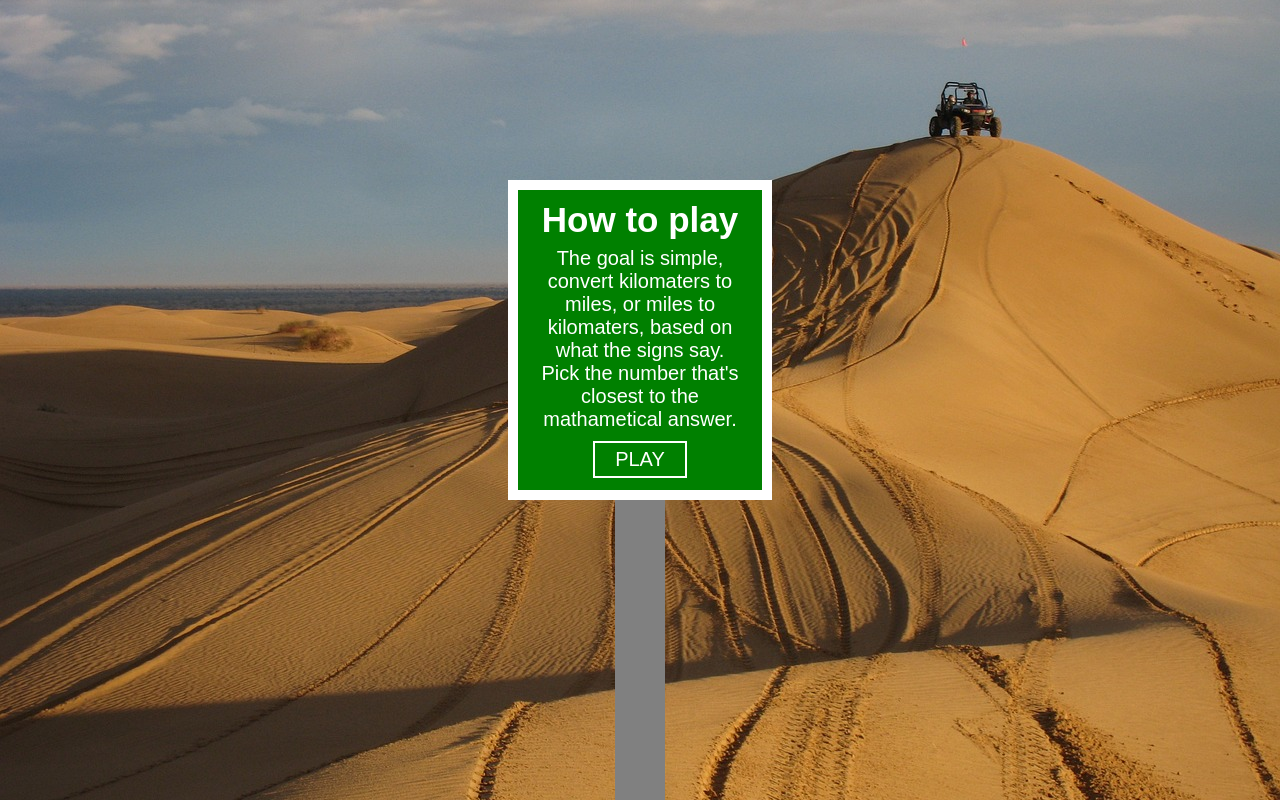
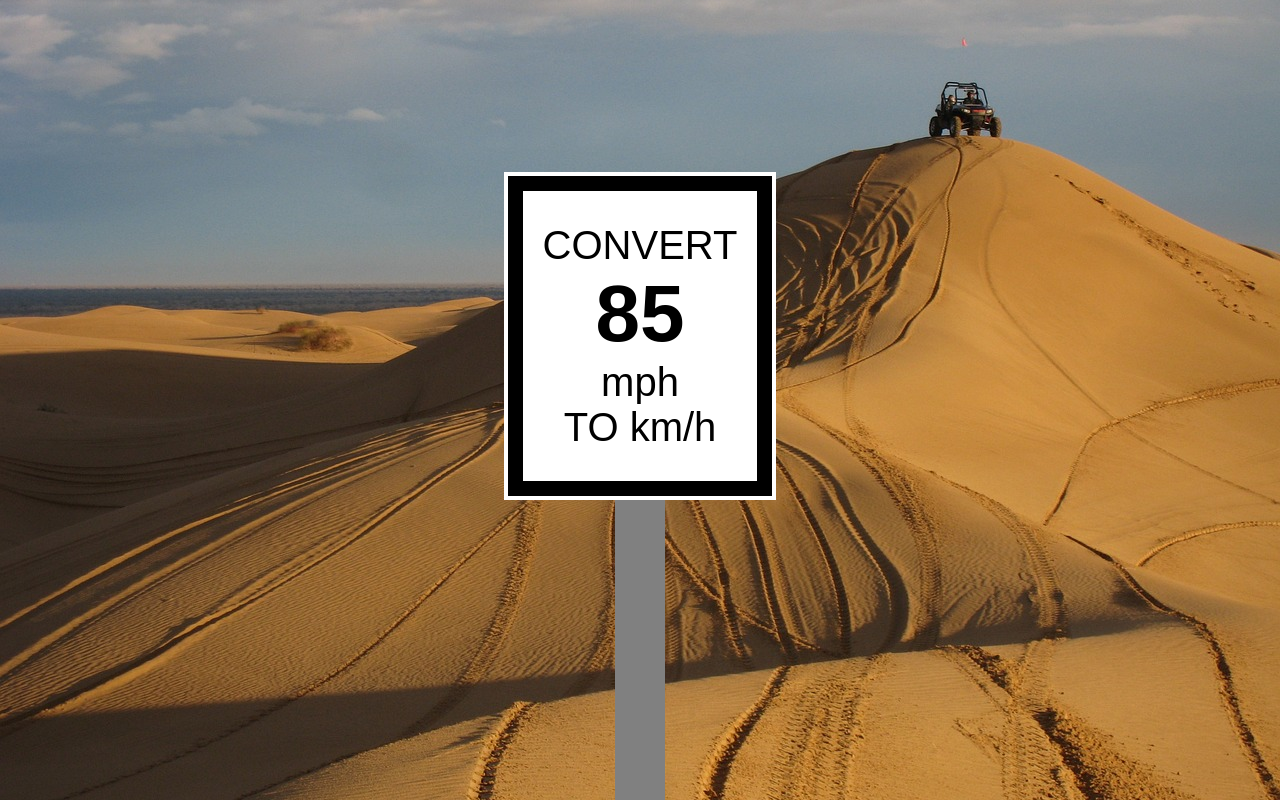
Before and after one commit to RobertB512/speed-limit-conversion-game, a plain HTML site: page index.html in a window 1280 px wide. Both pictures are taken after a click on the button "PLAY". Drawn offline with Linux system fonts and the light colour scheme.

Commit message:
Hit play to move first sign away, and move a speed limit sign in

```diff
--- a/scripts/script.js
+++ b/scripts/script.js
@@ -38,11 +38,22 @@ const generateSign = () => {
 	whiteBorderWrapper.append(speedLimitSign);
 };
 
-// const handlePlayBtn = () => {
-//   const playBtn = querySelector(".play-btn")
-//   const
+const startGame = () => {
+  const howToPlaySignWrapper = document.querySelector(".how-to-play-sign-wrapper")
+  const speedLimitSignWrapper = document.querySelector(".speed-limit-sign-wrapper")
 
-// }
+  generateSign();
 
+  howToPlaySignWrapper.classList.add("move-out")
+  speedLimitSignWrapper.classList.add("move-in")
 
-generateSign();
+}
+
+const handlePlayBtn = () => {
+  const playBtn = document.querySelector(".play-btn")
+
+  playBtn.removeEventListener("click", startGame)
+  playBtn.addEventListener("click", startGame)
+}
+
+handlePlayBtn()
--- a/styles/scss/styles.scss
+++ b/styles/scss/styles.scss
@@ -29,6 +29,8 @@ body {
   justify-content: center;
   align-items: center;
   flex-direction: column;
+
+  // transition: 2s;
   // position: relative;
 }
 
@@ -38,20 +40,30 @@ body {
   width: 5rem;
 }
 
+.how-to-play-sign, .white-border-wrapper {
+  position: relative;
+  top: 10rem;
+}
+
 // speed limit sign
 .speed-limit-sign-wrapper {
   position: absolute;
-  right: 500rem;
+  transform: translate(5000%);
+  transition: 1s;
+  // transition: 2s;
 }
 
+.white-border-wrapper {
+  border: 0.4rem solid white;
+}
 
 .sign {
   display: flex;
   justify-content: center;
   align-items: center;
   flex-direction: column;
-  position: relative;
-  top: 10rem;
+  // position: relative;
+  // top: 10rem;
   background-color: white;
   border-width: 1.5rem;
   border-style: solid;
@@ -74,6 +86,9 @@ body {
   }
 }
 
+.how-to-play-sign-wrapper {
+  transition: 2s;
+}
 .how-to-play-sign {
   // display: none;
   gap: 1rem;
@@ -106,10 +121,10 @@ body {
 }
 
 // javascript styles
-.move-in-from-right {
-  left: 500rem;
+.move-in {
+  transform: translate(0%)
 }
 
-.move-out-to-left {
-  left: 500rem;
+.move-out {
+  transform: translate(-5000%);
 }
```
Also changed, not shown: styles/css/styles.css, 1 other file.
